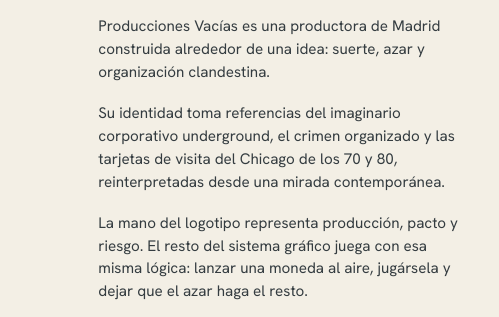
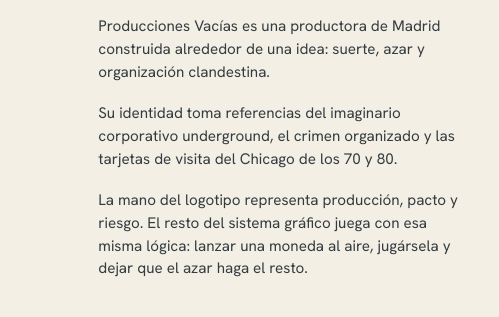
Before and after one commit to miguelalen-maik/producciones-vacias-brand, a plain HTML site: page index.html in a window 1280 px wide. Shown: the part 1076-1393 px from the top of the page, 0-499 px from the left. Drawn offline with Linux system fonts and the light colour scheme; grey boxes are pictures that could not be loaded.

Commit message:
update copy

```diff
--- a/index.html
+++ b/index.html
@@ -30,7 +30,7 @@
     <section id="concepto" class="concept" aria-labelledby="concept-title">
       <div class="concept-copy">
         <div class="concept-heading"><p class="eyebrow">CONCEPTO</p><h2 id="concept-title">Un cordial saludo de...</h2></div>
-        <div class="body-large"><p>Producciones Vacías es una productora de Madrid construida alrededor de una idea: suerte, azar y organización clandestina.</p><p>Su identidad toma referencias del imaginario corporativo underground, el crimen organizado y las tarjetas de visita del Chicago de los 70 y 80, reinterpretadas desde una mirada contemporánea.</p><p>La mano del logotipo representa producción, pacto y riesgo. El resto del sistema gráfico juega con esa misma lógica: lanzar una moneda al aire, jugársela y dejar que el azar haga el resto.</p></div>
+        <div class="body-large"><p>Producciones Vacías es una productora de Madrid construida alrededor de una idea: suerte, azar y organización clandestina.</p><p>Su identidad toma referencias del imaginario corporativo underground, el crimen organizado y las tarjetas de visita del Chicago de los 70 y 80.</p><p>La mano del logotipo representa producción, pacto y riesgo. El resto del sistema gráfico juega con esa misma lógica: lanzar una moneda al aire, jugársela y dejar que el azar haga el resto.</p></div>
       </div>
       <div class="business-cards">
         <img class="business-card card-06" src="assets/figma/imgContentPlainMagazineChicagoGangBusinessCardsCulture061.png" alt="Tarjeta de Stoned Freaks" width="500" height="285">
```
